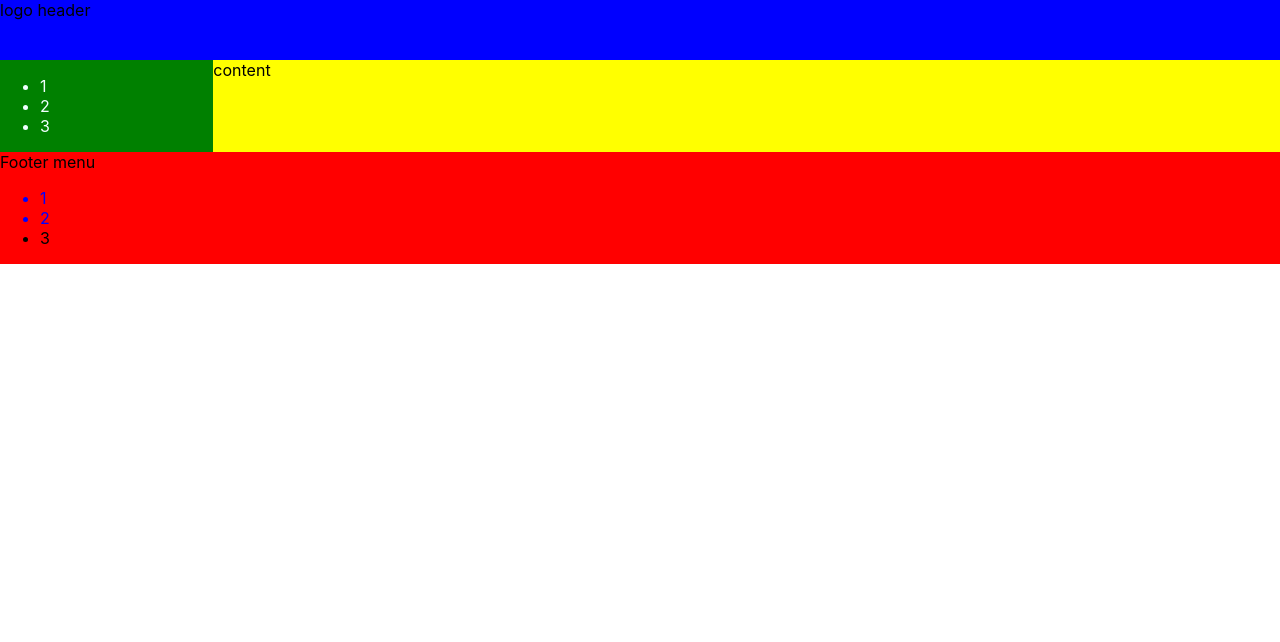
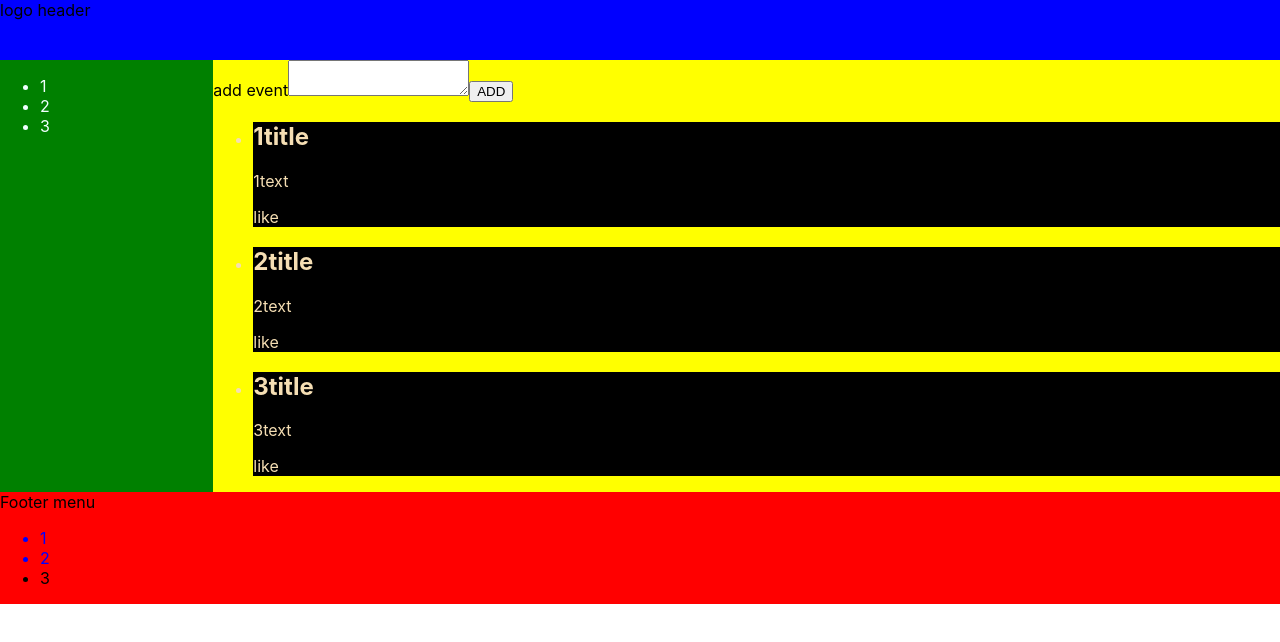
Before and after one commit to artem1551/React-app-social, a React (Create React App) app: page / in a window 1280 px wide. Shown: the top 642 px of the page. Built offline with nearby package versions, Linux system fonts and the light colour scheme.

Commit message:
props for components and create structure

```diff
--- a/src/components/content/Content.jsx
+++ b/src/components/content/Content.jsx
@@ -1,10 +1,13 @@
 import './Content.css'
+import Events from './Events/Events';
+import Newses from './Newses/Newses';
 
 const Content = () => {
     return (
-      <div className="content">
-        content
-      </div>
+      <main className="content">
+        {/* <Newses /> */}
+        <Events />
+      </main>
     )
   };
 
--- /dev/null
+++ b/src/components/content/Events/Event/Event.jsx
@@ -0,0 +1,15 @@
+import classes from './Event.module.css'
+
+const Event = (props) => {
+    return (
+      <ul>
+        <li className={classes.item}>
+          <h2>{props.title}</h2>
+          <p>{props.text}</p>
+          <span>like</span>
+        </li>
+      </ul>
+    )
+  };
+
+  export default Event;
--- /dev/null
+++ b/src/components/content/Events/Event/Event.module.css
@@ -0,0 +1,4 @@
+.item{
+    background-color: black;
+    color: wheat;
+  }
--- /dev/null
+++ b/src/components/content/Events/Events.jsx
@@ -0,0 +1,19 @@
+import Event from './Event/Event';
+import classes from './Events.module.css'
+
+const Events = () => {
+    return (
+      <div className={classes.items}>
+        add event
+        <textarea></textarea>
+        <button>ADD</button>
+        <Event title='1title' text='1text'/>
+        <Event title='2title' text='2text'/>
+        <Event title='3title' text='3text'/>
+
+
+      </div>
+    )
+  };
+
+  export default Events;
--- /dev/null
+++ b/src/components/content/Events/Events.module.css
@@ -0,0 +1,3 @@
+.items {
+  color: black;
+  }
--- /dev/null
+++ b/src/components/content/Newses/News/News.jsx
@@ -0,0 +1,15 @@
+import classes from './News.module.css'
+
+const News = (props) => {
+    return (
+      <ul>
+        <li className={classes.item}>
+          <h2>{props.title}</h2>
+          <p>{props.text}</p>
+          <span>like</span>
+        </li>
+      </ul>
+    )
+  };
+
+  export default News;
--- /dev/null
+++ b/src/components/content/Newses/News/News.module.css
@@ -0,0 +1,4 @@
+.item{
+    background-color: black;
+    color: wheat;
+  }
--- /dev/null
+++ b/src/components/content/Newses/Newses.jsx
@@ -0,0 +1,19 @@
+import News from './News/News';
+import classes from './Newses.module.css'
+
+const Newses = () => {
+    return (
+      <div className={classes.items}>
+        add news
+        <textarea></textarea>
+        <button>ADD</button>
+
+        <News title='1 title' text='1 text'/>
+        <News title='2 title' text='2 text'/>
+        <News title='3 title' text='3text'/>
+        <News title='4 title' text='4text'/>
+      </div>
+    )
+  };
+
+  export default Newses;
--- /dev/null
+++ b/src/components/content/Newses/Newses.module.css
@@ -0,0 +1,3 @@
+.items {
+  color: red;
+  }
```
